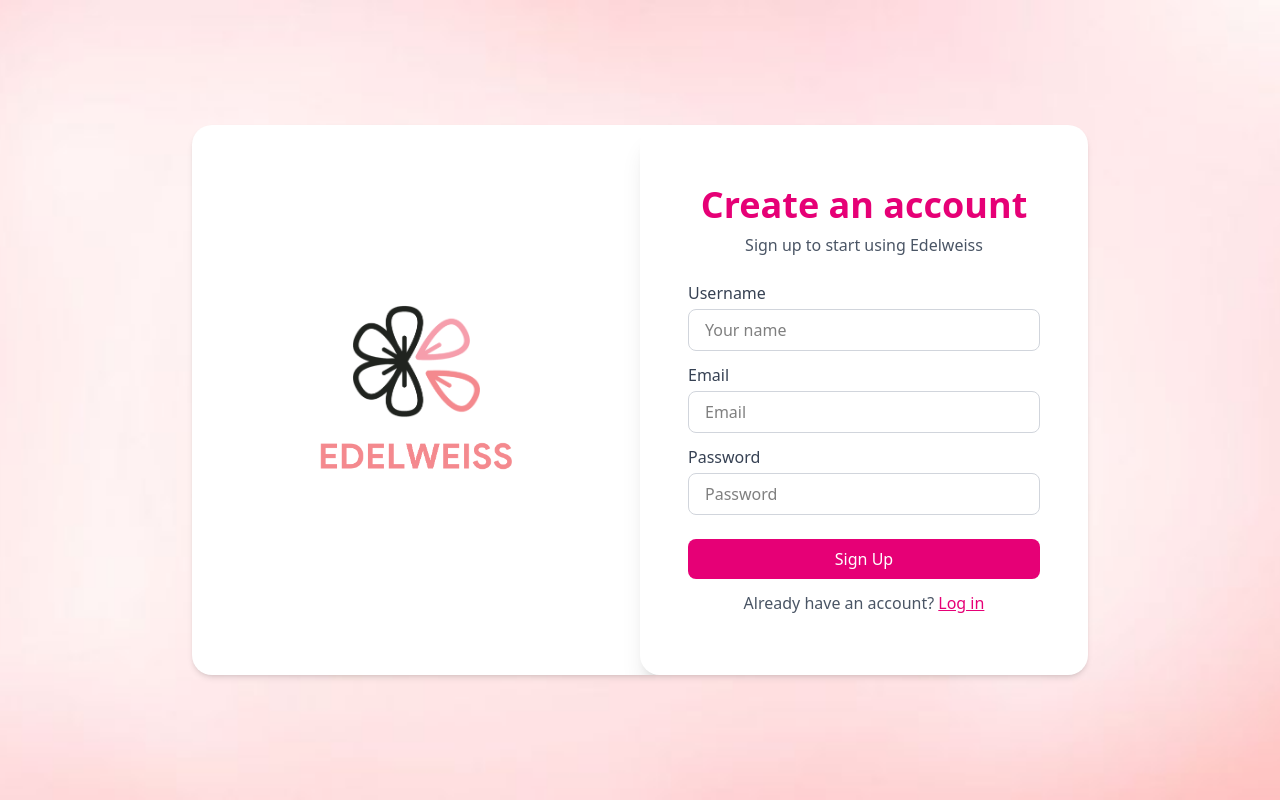
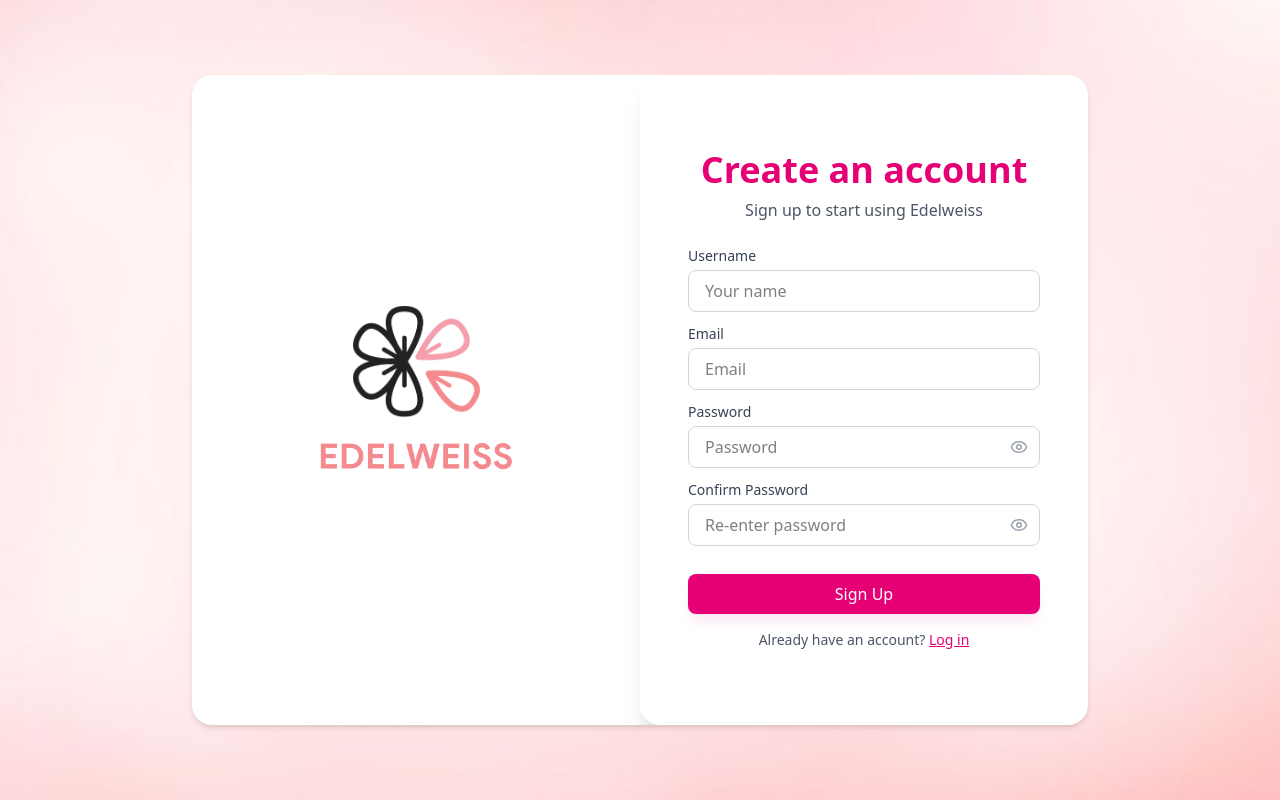
Before and after one commit to Sambilaycord/Edelweiss-Web, a React (Vite) app: page /login in a window 1280 px wide. Both pictures are taken after a click on the button "Sign up". Built offline with nearby package versions, Linux system fonts and the light colour scheme.

Commit message:
made loginpage container bigger to account for added re-enter password

```diff
--- a/src/components/login/LoginPage.tsx
+++ b/src/components/login/LoginPage.tsx
@@ -176,7 +176,7 @@ const LoginPage: React.FC = () => {
           damping: 20,
           delay: 0.2                    // Waits 0.2s so background loads first
         }}
-        className="relative w-full bg-white max-w-4xl rounded-[20px] shadow-md overflow-hidden min-h-[550px] flex"
+        className="relative w-full bg-white max-w-4xl rounded-[20px] shadow-md overflow-hidden min-h-[650px] flex"
         >
         {/* 1. Sliding Logo Panel */}
         <div
--- a/src/components/login/SignupForm.tsx
+++ b/src/components/login/SignupForm.tsx
@@ -1,5 +1,5 @@
-// src/components/auth/SignupForm.tsx
 import React, { useState } from 'react';
+import { Eye, EyeOff } from 'lucide-react';
 
 interface SignupFormProps {
   onSubmit: (formData: any) => void;
@@ -10,11 +10,23 @@ interface SignupFormProps {
 
 const SignupForm: React.FC<SignupFormProps> = ({ onSubmit, onSwitchToLogin, error, loading }) => {
   const [email, setEmail] = useState('');
+  const [username, setUsername] = useState('');
   const [password, setPassword] = useState('');
-  const [username, setUsername] = useState('');
+  const [confirmPassword, setConfirmPassword] = useState('');
+
+  const [showPassword, setShowPassword] = useState(false);
+  const [showConfirmPassword, setShowConfirmPassword] = useState(false);
+  const [localError, setLocalError] = useState('');
 
   const handleSubmit = (e: React.FormEvent) => {
     e.preventDefault();
+    setLocalError('');
+
+    if (password !== confirmPassword) {
+      setLocalError("Passwords do not match.");
+      return;
+    }
+
     onSubmit({ email, password, username });
   };
 
@@ -24,57 +36,91 @@ const SignupForm: React.FC<SignupFormProps> = ({ onSubmit, onSwitchToLogin, erro
       <p className="mt-2 text-gray-600 text-center">Sign up to start using Edelweiss</p>
 
       <form className="mt-6 w-full" onSubmit={handleSubmit}>
-        {error && (
-          <div className="mb-4 p-2 text-sm text-red-600 bg-red-100 rounded border border-red-200">
-            {error}
+        {(error || localError) && (
+          <div className="mb-4 p-2 text-sm text-red-600 bg-red-100 rounded border border-red-200 animate-shake">
+            {localError || error}
           </div>
         )}
 
         <div className="mb-3">
-          <label className="block text-gray-700 mb-1">Username</label>
+          <label className="block text-gray-700 mb-1 text-sm font-medium">Username</label>
           <input
             type="text"
             value={username}
             onChange={(e) => setUsername(e.target.value)}
-            className="w-full px-4 py-2 border border-gray-300 rounded-lg"
+            className="w-full px-4 py-2 border border-gray-300 rounded-lg focus:ring-2 focus:ring-pink-500 outline-none"
             placeholder="Your name"
+            required
           />
         </div>
 
         <div className="mb-3">
-          <label className="block text-gray-700 mb-1">Email</label>
+          <label className="block text-gray-700 mb-1 text-sm font-medium">Email</label>
           <input
             type="email"
             value={email}
             onChange={(e) => setEmail(e.target.value)}
-            className="w-full px-4 py-2 border border-gray-300 rounded-lg"
+            className="w-full px-4 py-2 border border-gray-300 rounded-lg focus:ring-2 focus:ring-pink-500 outline-none"
             placeholder="Email"
             required
           />
         </div>
 
+        {/* Password Field */}
         <div className="mb-3">
-          <label className="block text-gray-700 mb-1">Password</label>
-          <input
-            type="password"
-            value={password}
-            onChange={(e) => setPassword(e.target.value)}
-            className="w-full px-4 py-2 border border-gray-300 rounded-lg"
-            placeholder="Password"
-          />
+          <label className="block text-gray-700 mb-1 text-sm font-medium">Password</label>
+          <div className="relative">
+            <input
+              type={showPassword ? "text" : "password"}
+              value={password}
+              onChange={(e) => setPassword(e.target.value)}
+              className="w-full px-4 py-2 border border-gray-300 rounded-lg focus:ring-2 focus:ring-pink-500 outline-none pr-10"
+              placeholder="Password"
+              required
+            />
+            <button
+              type="button"
+              onClick={() => setShowPassword(!showPassword)}
+              className="absolute right-3 top-1/2 -translate-y-1/2 text-gray-400 hover:text-gray-600 cursor-pointer"
+            >
+              {showPassword ? <EyeOff size={18} /> : <Eye size={18} />}
+            </button>
+          </div>
+        </div>
+
+        {/* Confirm Password Field */}
+        <div className="mb-3">
+          <label className="block text-gray-700 mb-1 text-sm font-medium">Confirm Password</label>
+          <div className="relative">
+            <input
+              type={showConfirmPassword ? "text" : "password"}
+              value={confirmPassword}
+              onChange={(e) => setConfirmPassword(e.target.value)}
+              className="w-full px-4 py-2 border border-gray-300 rounded-lg focus:ring-2 focus:ring-pink-500 outline-none pr-10"
+              placeholder="Re-enter password"
+              required
+            />
+            <button
+              type="button"
+              onClick={() => setShowConfirmPassword(!showConfirmPassword)}
+              className="absolute right-3 top-1/2 -translate-y-1/2 text-gray-400 hover:text-gray-600 cursor-pointer"
+            >
+              {showConfirmPassword ? <EyeOff size={18} /> : <Eye size={18} />}
+            </button>
+          </div>
         </div>
 
         <button
           type="submit"
           disabled={loading}
-          className="mt-3 w-full bg-pink-600 text-white py-2 rounded-lg hover:bg-pink-700 cursor-pointer transition disabled:opacity-50"
+          className="mt-4 w-full bg-pink-600 text-white py-2 rounded-lg hover:bg-pink-700 cursor-pointer transition shadow-lg shadow-pink-100 disabled:opacity-50"
         >
           {loading ? 'Signing Up...' : 'Sign Up'}
         </button>
 
-        <div className="mt-3 text-m text-gray-600 text-center">
+        <div className="mt-4 text-sm text-gray-600 text-center">
           Already have an account?{' '}
-          <button type="button" onClick={onSwitchToLogin} className="text-pink-600 underline cursor-pointer">
+          <button type="button" onClick={onSwitchToLogin} className="text-pink-600 underline font-medium cursor-pointer">
             Log in
           </button>
         </div>
```
